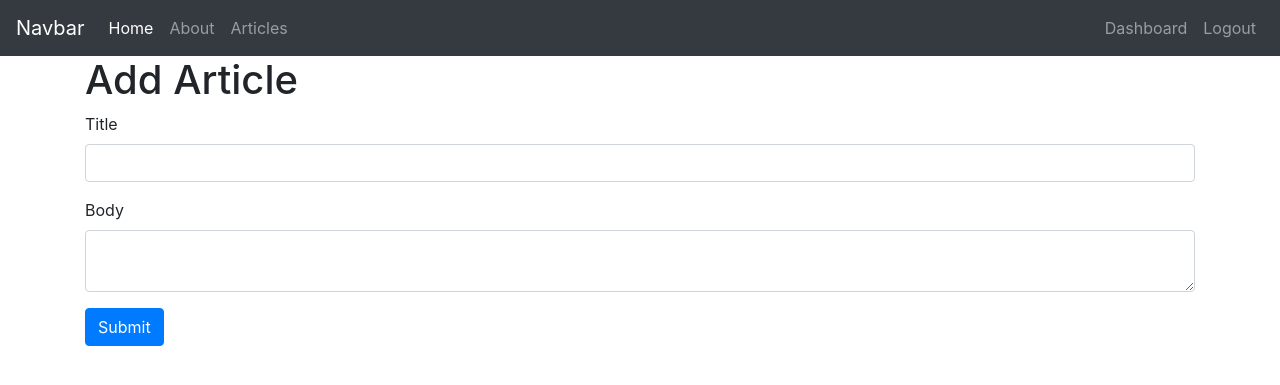
After one commit to JRFrazier/Flask_Project, a Flask app: page /add_article in a window 1280 px wide. The commit adds this page. Shown: the top 385 px of the page. Run offline with Flask 2, Linux system fonts and the light colour scheme; the visitor is signed in with stand-in values (Sample User, id 1); some libraries are stand-ins or nearby versions.

Commit message:
Added ability to add articles and added text editor

```diff
--- a/app.py
+++ b/app.py
@@ -21,12 +21,12 @@ Articles = Articles()
 # Home Page
 @app.route('/')
 def index():
-    return render_template('home.jinja')
+    return render_template('home.html')
 
 # About Page
 @app.route('/about')
 def about():
-    return render_template('about.jinja')
+    return render_template('about.html')
 
 # All Articles
 @app.route('/articles')
@@ -49,98 +49,130 @@ class RegisterForm(Form):
     ])
     confirm = PasswordField('Confirm Password')
 
-    # User Register
-    @app.route('/register', methods=['GET', 'POST'])
-    def register():
-        form = RegisterForm(request.form)
-        if request.method == 'POST' and form.validate():
-            name = form.name.data
-            email = form.email.data
-            username = form.username.data
-            password = sha256_crypt.encrypt(str(form.password.data))
+# User Register
+@app.route('/register', methods=['GET', 'POST'])
+def register():
+    form = RegisterForm(request.form)
+    if request.method == 'POST' and form.validate():
+        name = form.name.data
+        email = form.email.data
+        username = form.username.data
+        password = sha256_crypt.encrypt(str(form.password.data))
 
-            # Create Cursor
-            cur = mysql.connection.cursor()
+        # Create Cursor
+        cur = mysql.connection.cursor()
 
-            # Execute query
-            cur.execute("INSERT INTO users(name, email, username, password) VALUES(%s, %s, %s, %s)",
-                        (name, email, username, password))
+        # Execute query
+        cur.execute("INSERT INTO users(name, email, username, password) VALUES(%s, %s, %s, %s)",
+                    (name, email, username, password))
 
-            # Commit to DB
-            mysql.connection.commit()
+        # Commit to DB
+        mysql.connection.commit()
 
+        # Close connection
+        cur.close()
+
+        flash('You are now registered and can log in', 'success')
+
+        return redirect(url_for('login'))
+
+    return render_template('register.html', form=form)
+
+# Login
+@app.route('/login', methods=['GET', 'POST'])
+def login():
+    if request.method == 'POST':
+        # Get Form Fields
+        username = request.form['username']
+        password_candidate = request.form['password']
+
+        # Create cursor
+        cur = mysql.connection.cursor()
+
+        # Get user by username
+        result = cur.execute(
+            'SELECT * FROM users WHERE username = %s', [username])
+
+        if result > 0:
+            # Get stored hash
+            data = cur.fetchone()
+            password = data['password']
+
+            # Compare Passwords
+            if sha256_crypt.verify(password_candidate, password):
+                # Passed
+                session['logged_in'] = True
+                session['username'] = username
+
+                flash('You are now logged in', 'success')
+                return redirect(url_for('dashboard'))
+            else:
+                error = 'Invalid Password'
+                return render_template('login.html', error=error)
             # Close connection
             cur.close()
+        else:
+            error = 'Username not found'
+            return render_template('login.html', error=error)
 
-            flash('You are now registered and can log in', 'success')
+    return render_template('login.html')
 
+# Check if logged in
+
+def is_logged_in(f):
+    @wraps(f)
+    def wrap(*args, **kwargs):
+        if 'logged_in' in session:
+            return f(*args, **kwargs)
+        else:
+            flash('Unauthorized, Please login', 'danger')
             return redirect(url_for('login'))
+    return wrap
 
-        return render_template('register.html', form=form)
+# Logout
+@app.route('/logout')
+def logout():
+    session.clear()
+    flash('You are now logged out', 'success')
+    return redirect(url_for('login'))
 
-    # Login
-    @app.route('/login', methods=['GET', 'POST'])
-    def login():
-        if request.method == 'POST':
-            # Get Form Fields
-            username = request.form['username']
-            password_candidate = request.form['password']
+# Dashboard
+@app.route('/dashboard')
+@is_logged_in
+def dashboard():
+    return render_template('dashboard.html')
 
-            # Create cursor
-            cur = mysql.connection.cursor()
+# Article From Class
+class ArticleForm(Form):
+    title = StringField('Title', [validators.Length(min=1, max=200)])
+    body = TextAreaField('Body', [validators.Length(min=30)])
 
-            # Get user by username
-            result = cur.execute(
-                'SELECT * FROM users WHERE username = %s', [username])
+# Add Article
+@app.route('/add_article', methods=['GET', 'POST'])
+@is_logged_in
+def add_article():
+    form = ArticleForm(request.form)
+    if request.method == 'POST' and form.validate():
+        title = form.title.data
+        body = form.body.data
 
-            if result > 0:
-                # Get stored hash
-                data = cur.fetchone()
-                password = data['password']
+        # Create Cursor
+        cur = mysql.connection.cursor()
 
-                # Compare Passwords
-                if sha256_crypt.verify(password_candidate, password):
-                    # Passed
-                    session['logged_in'] = True
-                    session['username'] = username
+        # Execute
+        cur.execute('INSERT INTO articles(title, body, author) VALUES(%s, %s, %s)', (title, body, session['username']))
 
-                    flash('You are now logged in', 'success')
-                    return redirect(url_for('dashboard'))
-                else:
-                    error = 'Invalid Password'
-                    return render_template('login.html', error=error)
-                # Close connection
-                cur.close()
-            else:
-                error = 'Username not found'
-                return render_template('login.html', error=error)
+        # Commit to DB
+        mysql.connection.commit()
 
-        return render_template('login.html')
+        # Close connection
+        cur.close()
 
-    # Check if logged in
+        flash('Article Created', 'success')
 
-    def is_logged_in(f):
-        @wraps(f)
-        def wrap(*args, **kwargs):
-            if 'logged_in' in session:
-                return f(*args, **kwargs)
-            else:
-                flash('Unauthorized, Please login', 'danger')
-                return redirect(url_for('login'))
-        return wrap
+        return redirect(url_for('dashboard'))
 
-    # Logout
-    @app.route('/logout')
-    def logout():
-        session.clear()
-        flash('You are now logged out', 'success')
-        return redirect(url_for('login'))
-
-    # Dashboard
-    @app.route('/dashboard')
-    @is_logged_in
-    def dashboard():
-        return render_template('dashboard.html')
+    return render_template('add_article.html', form=form)
 
 
 if __name__ == '__main__':
--- /dev/null
+++ b/templates/add_article.html
@@ -0,0 +1,15 @@
+{% extends 'layout.html' %}
+
+{% block body %}
+  <h1>Add Article</h1>
+  {% from "includes/_formhelpers.html" import render_field %}
+  <form method="POST" action="">
+    <div class="form-group">
+      {{ render_field(form.title, class_="form-control") }}
+    </div>
+    <div class="form-group">
+      {{ render_field(form.body, class_="form-control", id="editor") }}
+    </div>
+    <p><input class="btn btn-primary" type="submit" value="Submit"></p>
+  </form>
+{% endblock %}
--- a/templates/article.html
+++ b/templates/article.html
@@ -1,3 +1,5 @@
-{% extends 'layout.html' %} {% block body %}
-<h1>{{ id }}</h1>
+{% extends 'layout.html' %}
+
+{% block body %}
+    <h1>{{ id }}</h1>
 {% endblock %}
--- a/templates/layout.html
+++ b/templates/layout.html
@@ -15,10 +15,12 @@
     <title>My Flask App</title>
   </head>
   <body>
-    {% include 'includes/_navbar.jinja' %}
+    {% include 'includes/_navbar.html' %}
     <div class="container">
-      {% include 'includes/_messages.jinja' %} {% block body %}{% endblock %}
+      {% include 'includes/_messages.html' %} {% block body %}{% endblock %}
     </div>
     <script src="https://stackpath.bootstrapcdn.com/bootstrap/4.3.1/js/bootstrap.min.js"></script>
+    <script src="//cdn.ckeditor.com/4.12.1/standard/ckeditor.js"></script>
+    <script type="text/javascript">CKEDITOR.replace('editor')</script>
   </body>
 </html>
--- a/templates/register.html
+++ b/templates/register.html
@@ -1,4 +1,6 @@
-{% extends 'layout.html' %} {% block body %}
+{% extends 'layout.html' %}
+
+{% block body %}
   <h1>Register</h1>
 {% from "includes/_formhelpers.html" import render_field %}
   <form method="POST" action="">
```
Also changed, not shown: templates/articles.html (+4 -4 lines), templates/dashboard.html (+7 -3 lines), templates/home.html (added, +8 -0 lines), templates/home.jinja (deleted, +0 -8 lines), templates/about.html (renamed from templates/about.jinja), templates/includes/_messages.html (renamed from templates/includes/_messages.jinja), templates/includes/_navbar.html (renamed from templates/includes/_navbar.jinja). Lines whose indentation alone changed are shown as unchanged.
